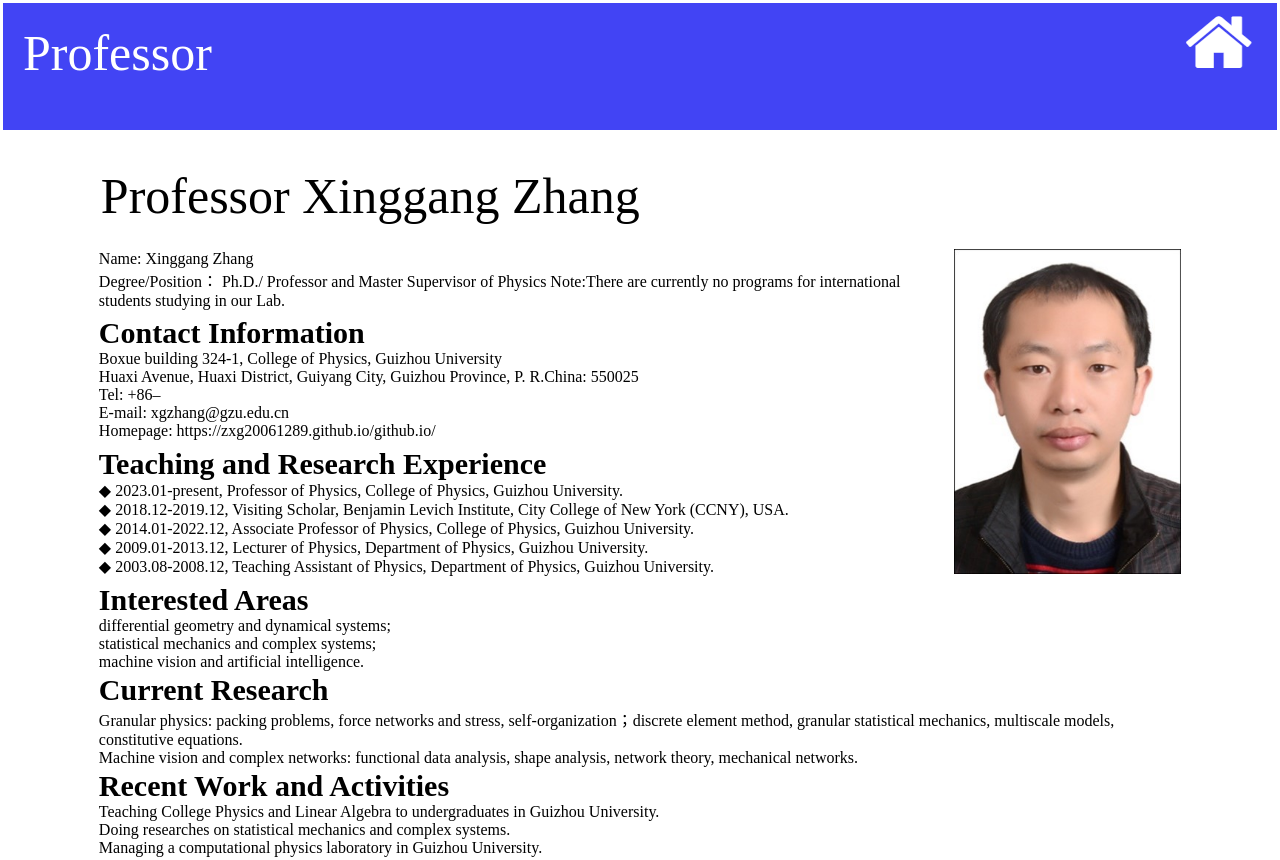
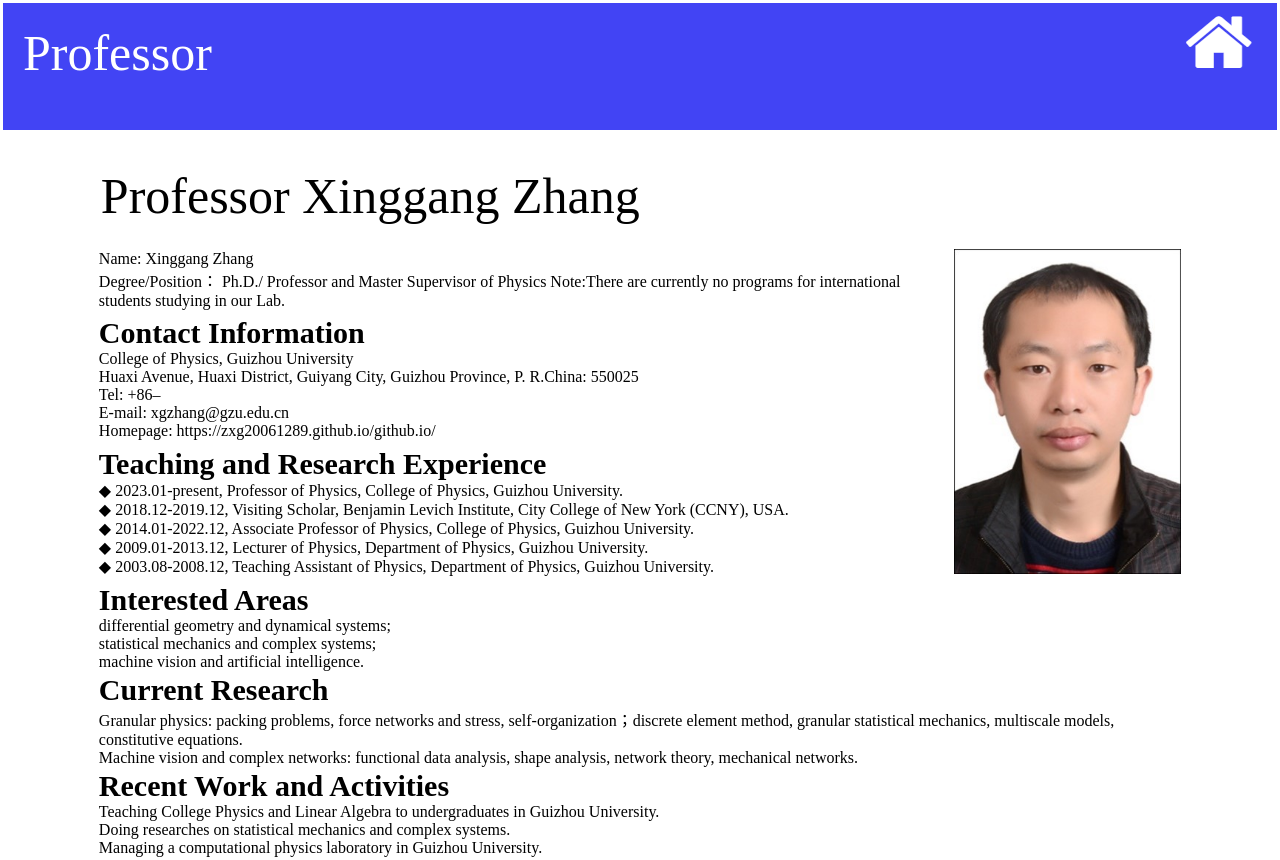
Before and after one commit to zxg20061289/github.io, a plain HTML site: page Professor.html in a window 1280 px wide. Drawn offline with Linux system fonts and the light colour scheme.

Commit message:
Update Professor.html

```diff
--- a/Professor.html
+++ b/Professor.html
@@ -59,7 +59,7 @@
                                 Contact Information
                             </b>
                         </P>
-                        Boxue building 324-1, College of Physics, Guizhou University<br>
+                        College of Physics, Guizhou University<br>
                         Huaxi Avenue, Huaxi District, Guiyang City, Guizhou Province, P. R.China: 550025<br>
                         Tel:   +86–<br>
                         E-mail:   xgzhang@gzu.edu.cn<br>
```
